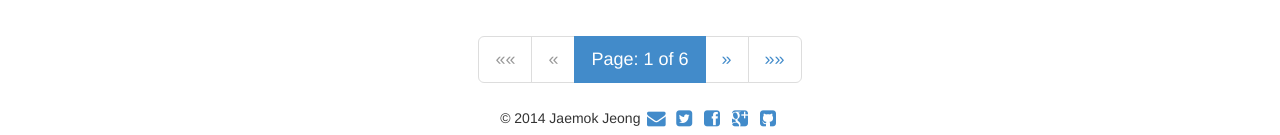
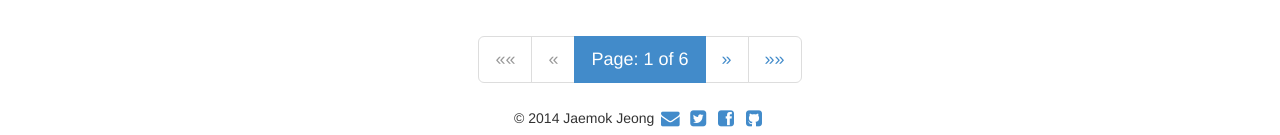
Before and after one commit to jmjeong/jmjeong-old.github.io, a Jekyll site: the page built from index.html, in a window 1280 px wide. Shown: the part 2545-2680 px from the top of the page. Built offline with Jekyll 4.4.1, drawn with Linux system fonts in a browser that asks for light colours; Markdown is read by kramdown in place of the engine named in the settings; the list of posts is cut into pages by our own code.

Commit message:
remove google plus link

```diff
--- a/_layouts/default.html
+++ b/_layouts/default.html
@@ -74,7 +74,7 @@
 		  <a href="mailto:{{site.author.email}}"><i class="fa fa-envelope fa-lg fa-fw"></i></a>
 		  <a target="blank" href="https://twitter.com/{{site.author.twitter}}"><i class="fa fa-twitter-square fa-lg fa-fw"></i></a>
 		  <a target="blank" href="http://facebook.com/{{site.author.facebook}}"><i class="fa fa-facebook-square fa-lg fa-fw"></i></a>
-		  <a target="blank" href="https://plus.google.com/+{{site.author.google_plus}}"><i class="fa fa-google-plus-square fa-lg fa-fw"></i></a>
+		  <!-- <a target="blank" href="https://plus.google.com/+{{site.author.google_plus}}"><i class="fa fa-google-plus-square fa-lg fa-fw"></i></a> -->
 		  <a target="blank" href="https://github.com/{{site.author.github}}"><i class="fa fa-github-square fa-lg fa-fw"></i></a>
 		</p>
 	  </footer>
```
